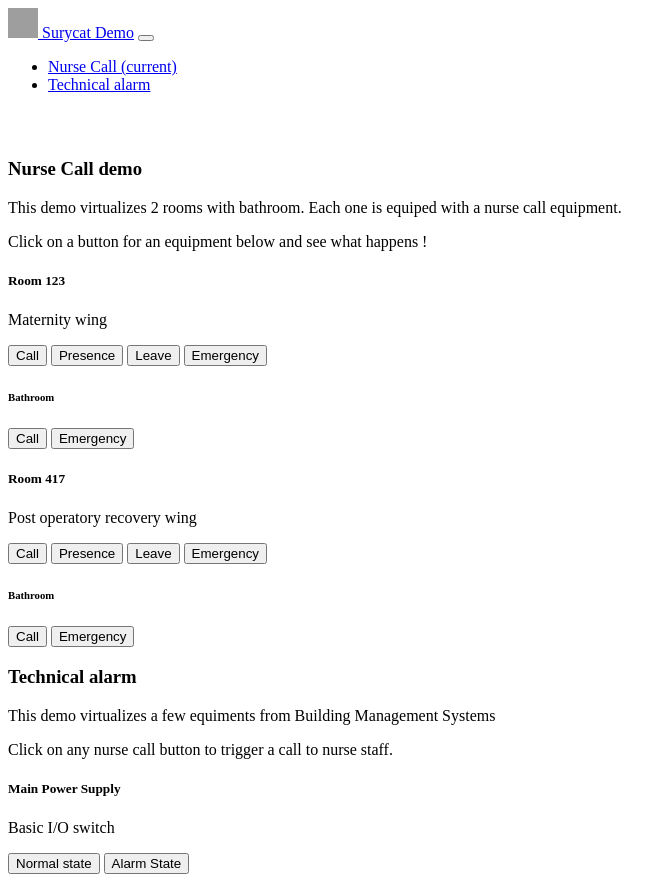
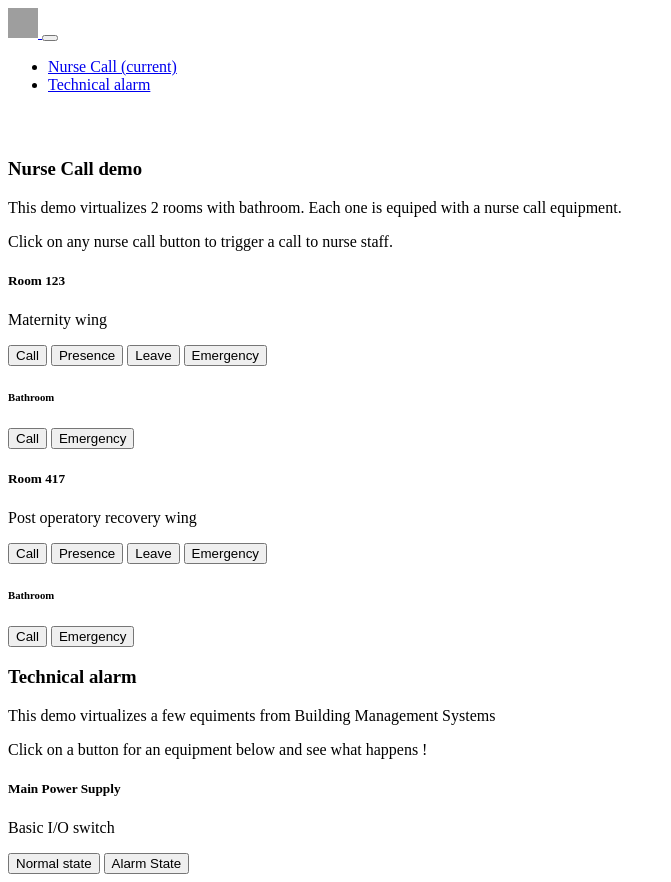
Before and after one commit to davidfermet/davidfermet.github.io, a plain HTML site: page surycat-demo/m.demo.surycat.com.html in a window 1280 px wide. Shown: the whole page, without its empty margins (0-671 px from the left). Drawn offline with nearby package versions, Linux system fonts and the light colour scheme; grey boxes are pictures that could not be loaded.

Commit message:
Update m.demo.surycat.com.html

```diff
--- a/surycat-demo/m.demo.surycat.com.html
+++ b/surycat-demo/m.demo.surycat.com.html
@@ -16,7 +16,7 @@
   <body>
 
     <nav class="navbar navbar-expand-lg navbar-light bg-light fixed-top" id="demonavbar">
-      <a class="navbar-brand" href="#"><img src="https://dev.surycat.io/img/Surycat 3.5.png" width="30" height="30" alt=""> Surycat Demo</a>
+      <a class="navbar-brand" href="#"><img src="https://dev.surycat.io/img/Surycat 3.5.png" width="30" height="30" alt=""> </a>
       <button class="navbar-toggler" type="button" data-toggle="collapse" data-target="#navbarSupportedContent" aria-controls="navbarSupportedContent" aria-expanded="false" aria-label="Toggle navigation">
         <span class="navbar-toggler-icon"></span>
       </button>
@@ -38,7 +38,7 @@
       <div class="tab-pane fade show active" role="tabpanel" id="nursecall">
       <h3>Nurse Call demo</h3>
       <p>This demo virtualizes 2 rooms with bathroom. Each one is equiped with a nurse call equipment.</p>
-      <p>Click on a button for an equipment below and see what happens !</p>
+      <p>Click on any nurse call button to trigger a call to nurse staff.</p>
 
       <div class="card" style="width: 18rem;">
         <div class="card-body">
@@ -77,7 +77,7 @@
     <div class="tab-pane fade" id="techalarm" role="tabpanel">
       <h3>Technical alarm</h3>
       <p>This demo virtualizes a few equiments from Building Management Systems</p>
-      <p>Click on any nurse call button to trigger a call to nurse staff.</p>
+      <p>Click on a button for an equipment below and see what happens !</p>
 
       <div class="card" style="width: 18rem;">
         <div class="card-body">
```
